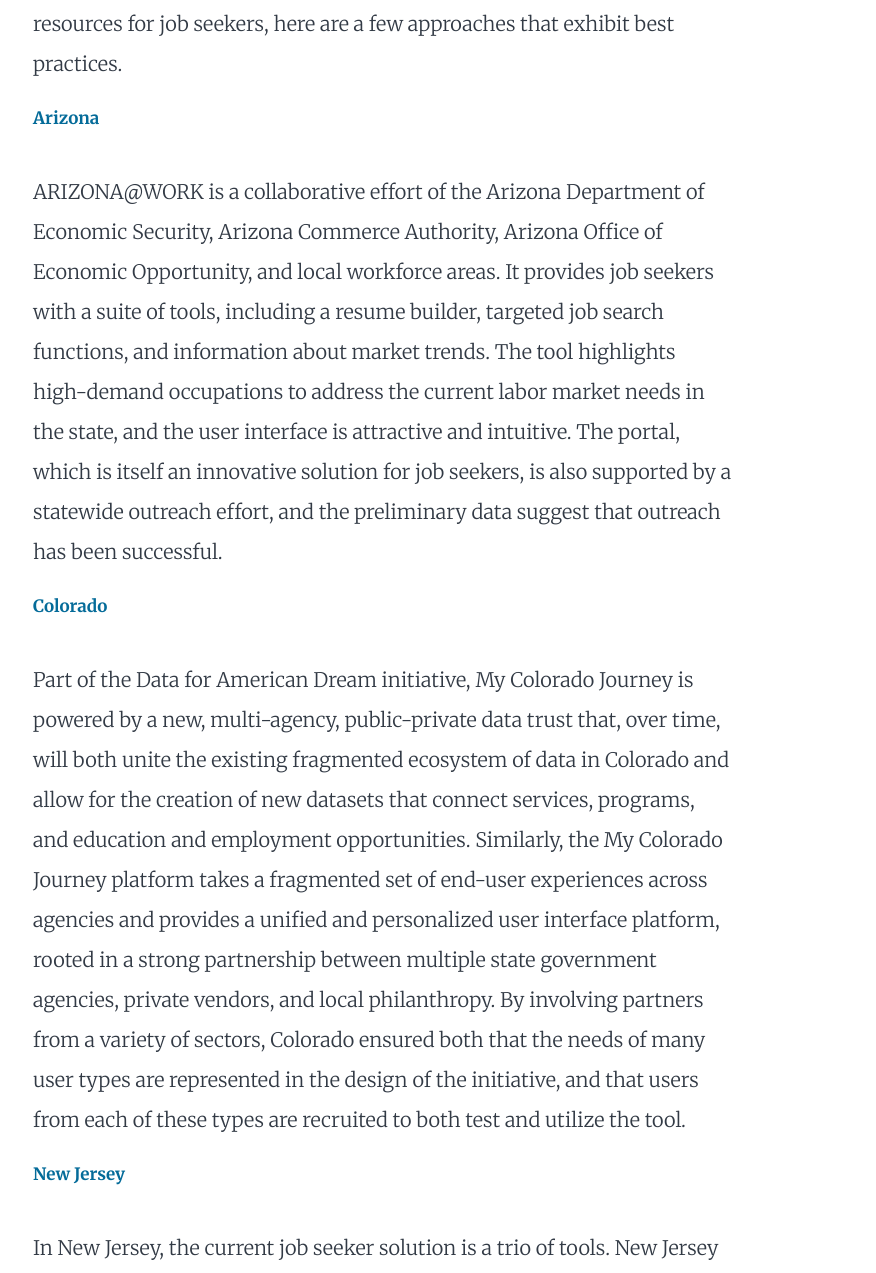
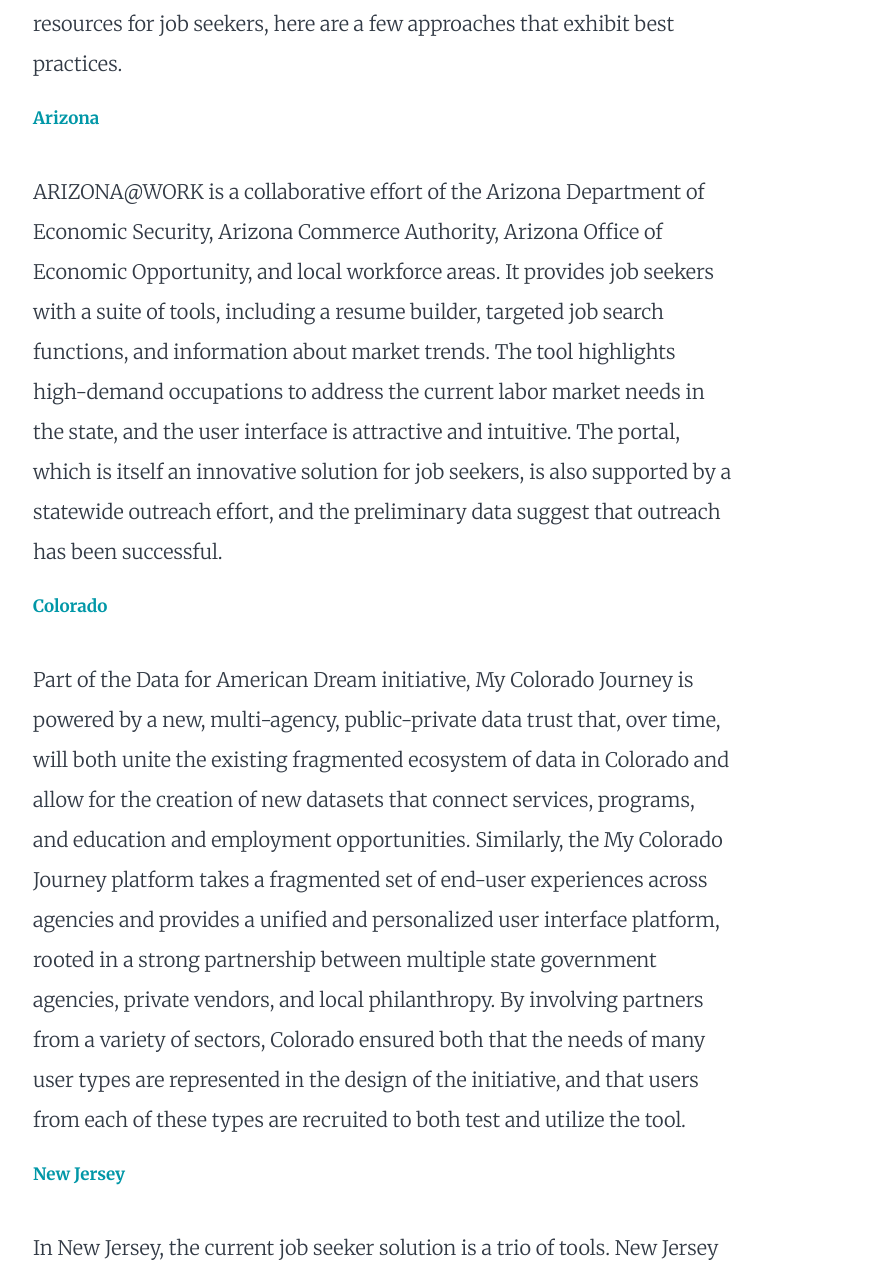
Before and after one commit to brighthive/playbooks, a Jekyll site: the page built from jobseeker-tools/index.html, in a window 1280 px wide. Shown: the part 3343-4616 px from the top of the page, without its empty margins (189-1065 px from the left). Built offline with Jekyll 4.4.1, drawn with Linux system fonts in a browser that asks for light colours.

Commit message:
updated colors

```diff
--- a/assets/_sass/styles.scss
+++ b/assets/_sass/styles.scss
@@ -119,7 +119,7 @@
     font-size: 17px;
     font-weight: 700;
     line-height: 1.5em;
-    color: $pacific_blue;
+    color: $bh-bondi-blue;
     margin-bottom: 0;
   }
 
```
